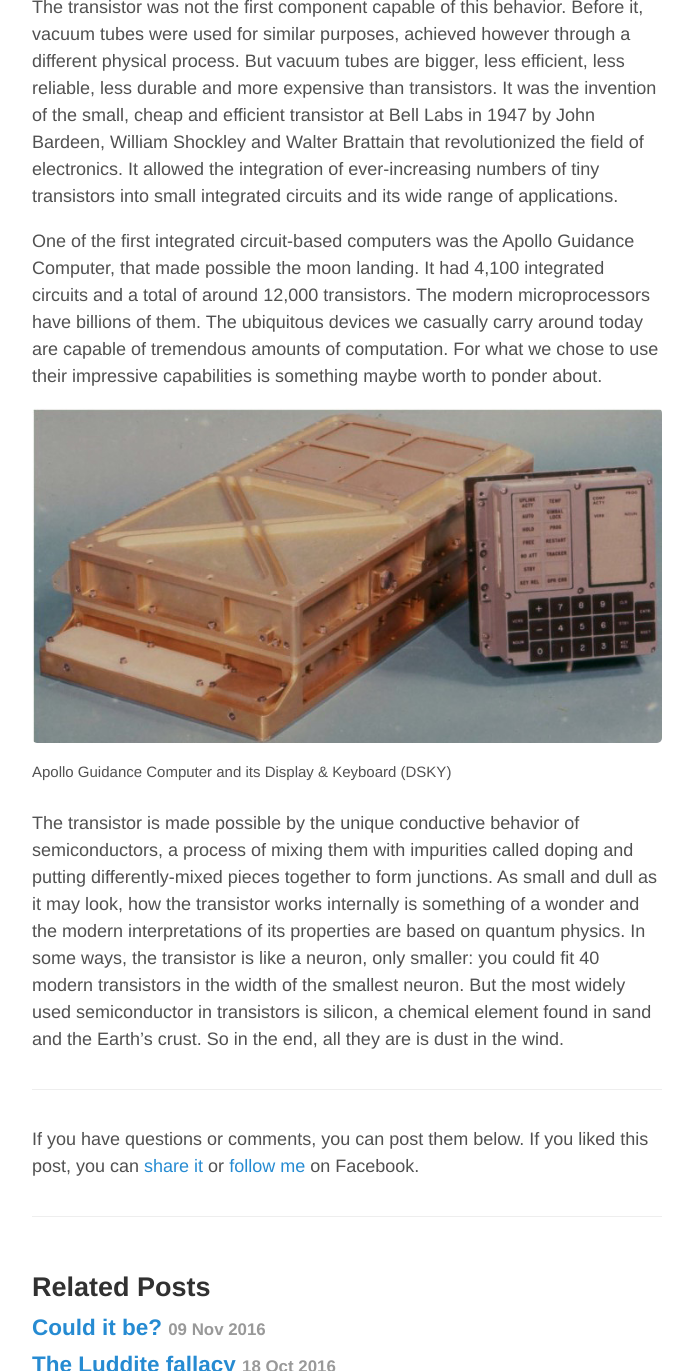
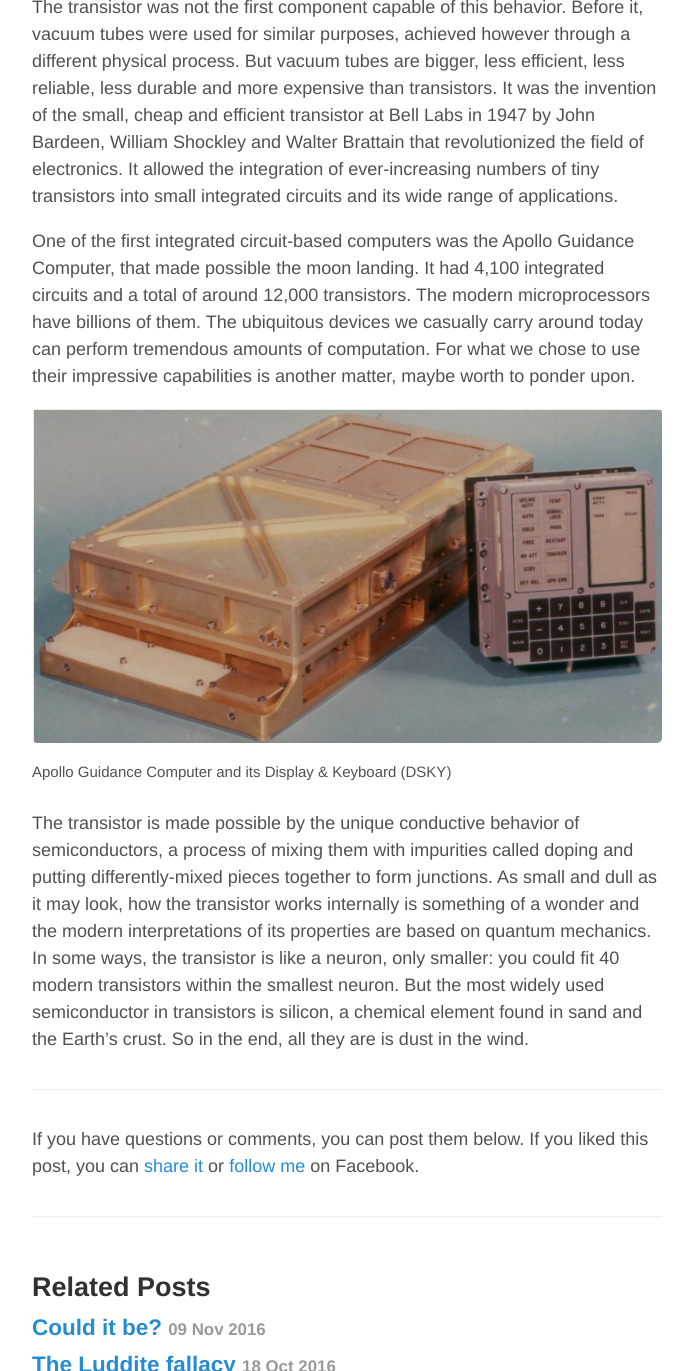
Before and after one commit to aoghina/aoghina.github.io, a Jekyll site: the page built from _posts/2016-11-19-a-tribute-to-the-transistor.md, in a window 1280 px wide and 1400 px high, scrolled down 2351 px, cut to the strip 29-1400 px from the top of the window. Shown: the whole strip, without its empty margins (293-986 px from the left). Built offline with Jekyll 4.4.1, drawn with Linux system fonts in a browser that asks for light colours; comment, search, counter and statistics services are not loaded; some of the changed text lies outside the part shown.

Commit message:
Update transistor

```diff
--- a/_posts/2016-11-19-a-tribute-to-the-transistor.md
+++ b/_posts/2016-11-19-a-tribute-to-the-transistor.md
@@ -28,9 +28,9 @@ In digital circuits, which use binary signals, transistors are used as switches
 
 The transistor was not the first component capable of this behavior. Before it, vacuum tubes were used for similar purposes, achieved however through a different physical process. But vacuum tubes are bigger, less efficient, less reliable, less durable and more expensive than transistors. It was the invention of the small, cheap and efficient transistor at Bell Labs in 1947 by John Bardeen, William Shockley and Walter Brattain that revolutionized the field of electronics. It allowed the integration of ever-increasing numbers of tiny transistors into small integrated circuits and its wide range of applications.
 
-One of the first integrated circuit-based computers was the Apollo Guidance Computer, that made possible the moon landing. It had 4,100 integrated circuits and a total of around 12,000 transistors. The modern microprocessors have billions of them. The ubiquitous devices we casually carry around today are capable of tremendous amounts of computation. For what we chose to use their impressive capabilities is something maybe worth to ponder about.
+One of the first integrated circuit-based computers was the Apollo Guidance Computer, that made possible the moon landing. It had 4,100 integrated circuits and a total of around 12,000 transistors. The modern microprocessors have billions of them. The ubiquitous devices we casually carry around today can perform tremendous amounts of computation. For what we chose to use their impressive capabilities is another matter, maybe worth to ponder upon.
 
 ![Apollo guidance computer](/assets/transistor-apollo-guidance-computer.jpg "Apollo guidance computer")
 <sup>Apollo Guidance Computer and its Display & Keyboard (DSKY)</sup>
 
-The transistor is made possible by the unique conductive behavior of semiconductors, a process of mixing them with impurities called doping and putting differently-mixed pieces together to form junctions. As small and dull as it may look, how the transistor works internally is something of a wonder and the modern interpretations of its properties are based on quantum physics. In some ways, the transistor is like a neuron, only smaller: you could fit 40 modern transistors in the width of the smallest neuron. But the most widely used semiconductor in transistors is silicon, a chemical element found in sand and the Earth's crust. So in the end, all they are is dust in the wind.
+The transistor is made possible by the unique conductive behavior of semiconductors, a process of mixing them with impurities called doping and putting differently-mixed pieces together to form junctions. As small and dull as it may look, how the transistor works internally is something of a wonder and the modern interpretations of its properties are based on quantum mechanics. In some ways, the transistor is like a neuron, only smaller: you could fit 40 modern transistors within the smallest neuron. But the most widely used semiconductor in transistors is silicon, a chemical element found in sand and the Earth's crust. So in the end, all they are is dust in the wind.
```
Also changed, not shown: other parts of _posts/2016-11-19-a-tribute-to-the-transistor.md (+1 -1 lines).
